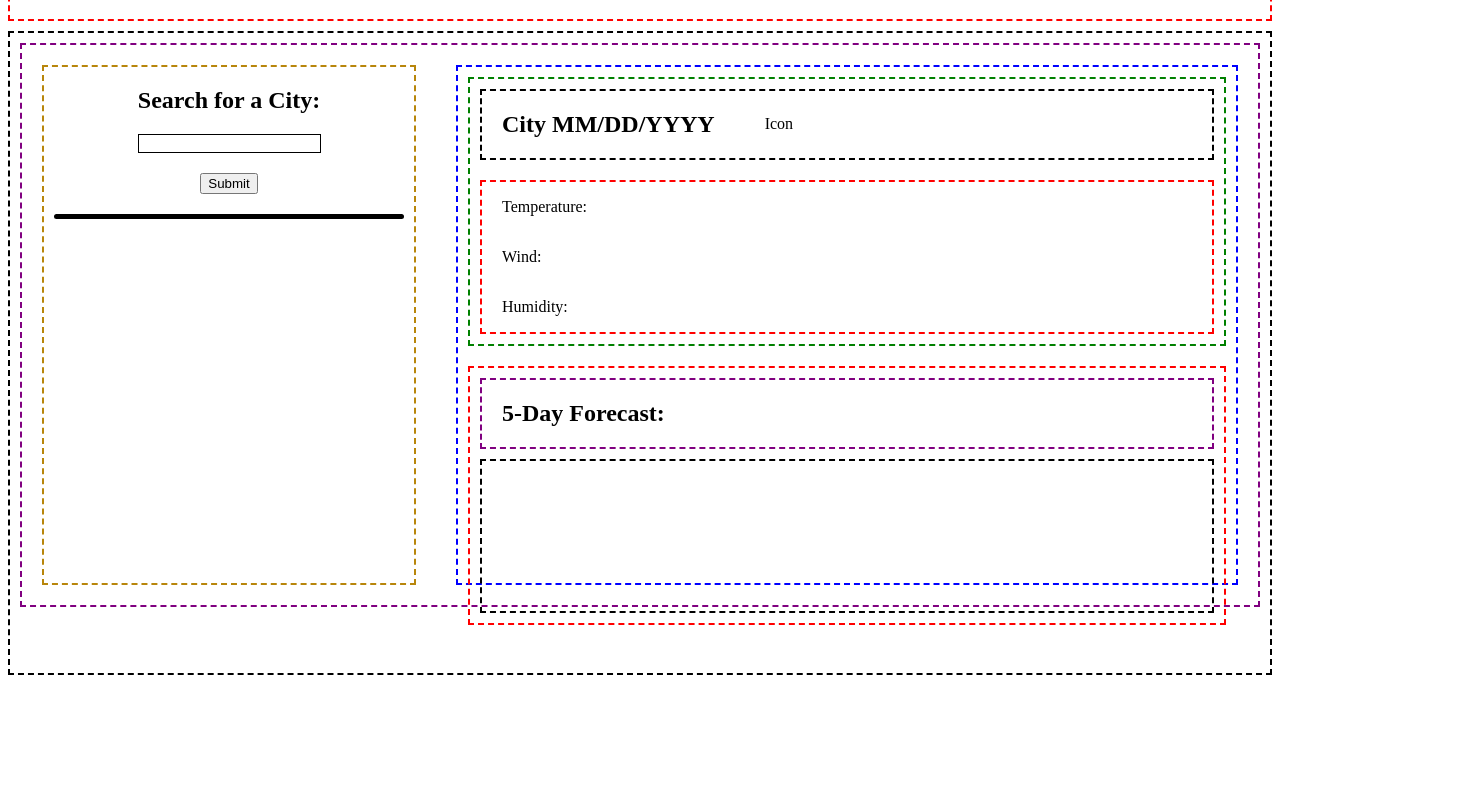
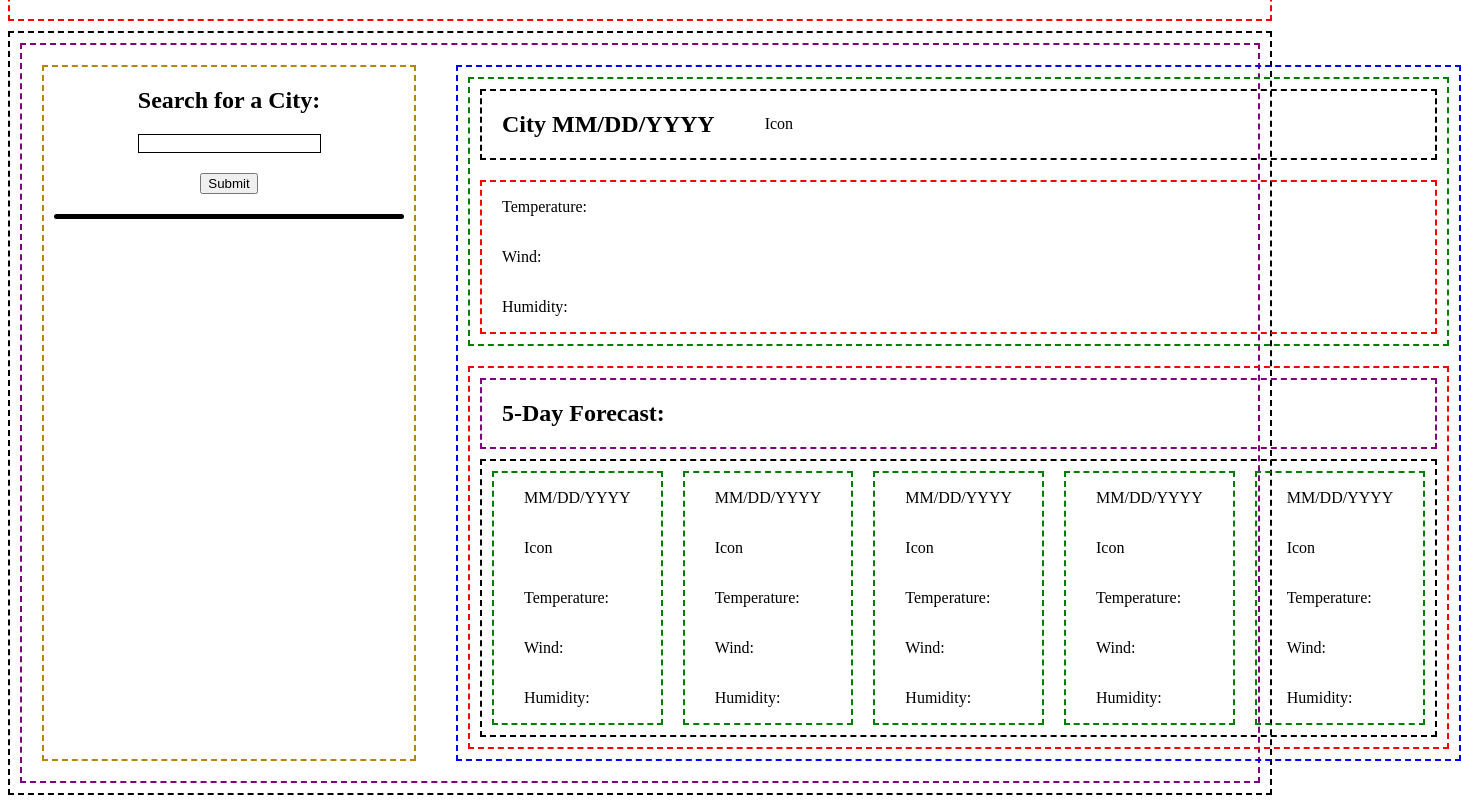
Before and after one commit to aaron-ross-sanchez/weather-dashboard, a plain HTML site: page index.html in a window 1280 px wide. Shown: the part 71-874 px from the top of the page, 1461 px wide, since content can reach past the window. Before the commit the page ends 800 px from the top, so only its background shows below. Drawn offline with nearby package versions, Linux system fonts and the light colour scheme; no server answers.

Commit message:
finished flex box

```diff
--- a/Assets/style.css
+++ b/Assets/style.css
@@ -6,14 +6,12 @@
 
 .main {
     border: 2px dashed black;
-    height: 80vh;
     margin-top: 10px;
     /* display: flex; */
 }
 
 .container {
     border: 2px dashed purple;
-    height: 70vh;
     margin: 10px;
     display: flex;
 }
@@ -56,6 +54,7 @@
     flex-grow: 5;
     display: flex;
     flex-direction: column;
+    justify-content: space-around;
 }
 
 .current-day-container {
@@ -88,7 +87,7 @@
 
 .forecast-container {
     border: 2px dashed red;
-    margin: 10px
+    margin: 10px;
 }
 
 .forcast-title-container {
@@ -104,5 +103,14 @@
 .forecast-cards {
     border: 2px dashed black;
     margin: 10px;
-    height: 150px;
+    display: flex;
+    justify-content: space-around;
 }
+
+.five-day-cards {
+    border: 2px dashed green;
+    margin: 10px;
+    padding: 0px 30px;
+    display: flex;
+    flex-direction: column;
+}
--- a/index.html
+++ b/index.html
@@ -29,9 +29,9 @@
                         <div class="icon">Icon</div>
                     </section>
                     <section class="info-container">
-                        <p>Temperature:</p>
-                        <p>Wind:</p>
-                        <p>Humidity:</p>
+                        <p>Temperature:<span class="temperature"></span></p>
+                        <p>Wind:<span class="wind"></span></p>
+                        <p>Humidity:<span class="humidity"></span></p>
                     </section>
                 </section>
                 <section class="forecast-container">
@@ -39,7 +39,42 @@
                         <h2>5-Day Forecast:</h2>
                     </section>
                     <div class="forecast-cards">
-
+                        <div class="five-day-cards dayOne">
+                            <p>MM/DD/YYYY</p>
+                            <p>Icon</p>
+                            <p>Temperature:</p>
+                            <p>Wind:</p>
+                            <p>Humidity:</p>
+                        </div>
+                        <div class="five-day-cards dayTwo">
+                            <p>MM/DD/YYYY</p>
+                            <p>Icon</p>
+                            <p>Temperature:</p>
+                            <p>Wind:</p>
+                            <p>Humidity:</p>
+                        </div>
+                        <div class="five-day-cards dayThree">
+                            <p>MM/DD/YYYY</p>
+                            <p>Icon</p>
+                            <p>Temperature:</p>
+                            <p>Wind:</p>
+                            <p>Humidity:</p>
+                        </div>
+                        <div class="five-day-cards dayFour">
+                            <p>MM/DD/YYYY</p>
+                            <p>Icon</p>
+                            <p>Temperature:</p>
+                            <p>Wind:</p>
+                            <p>Humidity:</p>
+                        </div>
+                        <div class="five-day-cards dayFive">
+                            <p>MM/DD/YYYY</p>
+                            <p>Icon</p>
+                            <p>Temperature:</p>
+                            <p>Wind:</p>
+                            <p>Humidity:</p>
+                        </div>
+                        <!--there needs to be 5 divs built and set up like the wireframe-->
                     </div>
                 </section>
             </section>
```
Also changed, not shown: 1 other file.
